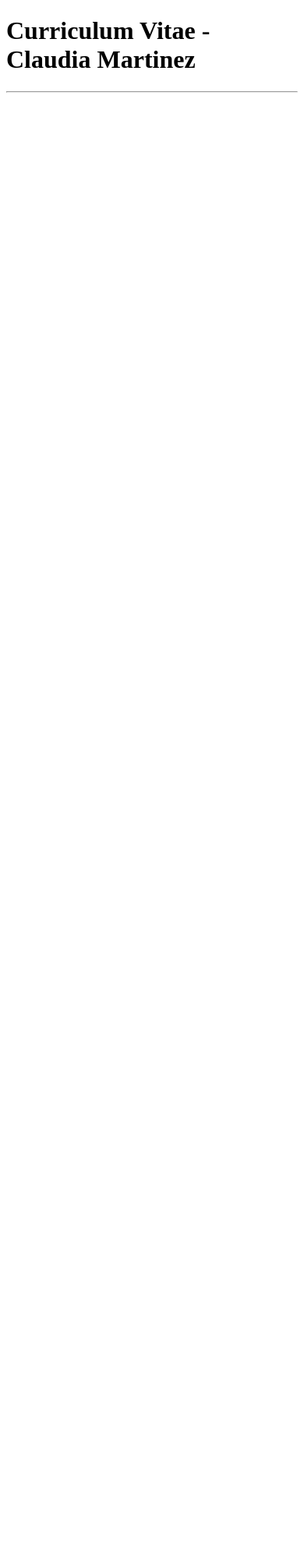
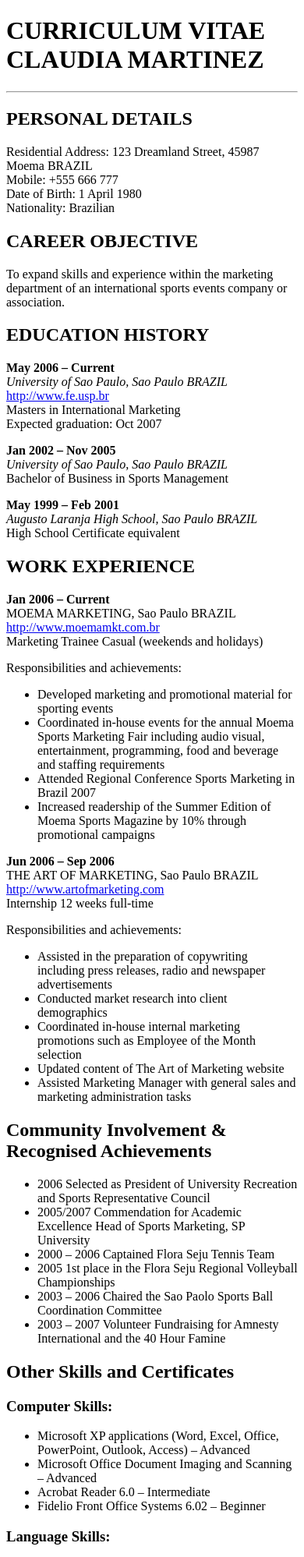
Before and after one commit to AaronSnip/dev109, a plain HTML site: page a1/index.html in a window 390 px wide. Shown: the top 1997 px of the page at 78% size. Before the commit the page ends 844 px from the top, so only its background shows below. Drawn offline with Linux system fonts and the light colour scheme.

Commit message:
final update.html

```diff
--- a/a1/index.html
+++ b/a1/index.html
@@ -1,8 +1,143 @@
 <!DOCTYPE html>
 <html lang="en">
+
 <body>
-    <h1>Curriculum Vitae - Claudia Martinez</h1>
-    <hr>
+<h1>CURRICULUM VITAE CLAUDIA MARTINEZ</h1>
+<hr>
+
+<h2>PERSONAL DETAILS</h2>
+<p>
+Residential Address: 123 Dreamland Street, 45987 Moema BRAZIL<br>
+Mobile: +555 666 777<br>
+Date of Birth: 1 April 1980<br>
+Nationality: Brazilian
+</p>
+
+<h2>CAREER OBJECTIVE</h2>
+<p>
+To expand skills and experience within the marketing department of an international sports events company or   association.
+</p>
+
+<h2>EDUCATION HISTORY</h2>
+<p>
+<strong>May 2006 – Current</strong><br>
+<i>University of Sao Paulo, Sao Paulo BRAZIL</i><br>
+<a href="url">http://www.fe.usp.br</a><br>
+Masters in International Marketing<br>
+Expected graduation: Oct 2007
+</p>
+
+<p>
+<strong>Jan 2002 – Nov 2005</strong><br>
+<i>University of Sao Paulo, Sao Paulo BRAZIL</i><br>
+Bachelor of Business in Sports Management
+</p>
+
+<p>
+<strong>May 1999 – Feb 2001</strong><br>
+<i>Augusto Laranja High School, Sao Paulo BRAZIL</i><br>
+High School Certificate equivalent
+</p>
+
+<h2>WORK EXPERIENCE</h2>
+<p>
+<strong>Jan 2006 – Current</strong><br>
+MOEMA MARKETING, Sao Paulo BRAZIL<br>
+<a href="url">http://www.moemamkt.com.br</a><br>
+Marketing Trainee Casual (weekends and holidays)
+</p>
+
+<p>Responsibilities and achievements:</p>
+<ul>
+<li>Developed marketing and promotional material for sporting events</li>
+<li>Coordinated in-house events for the annual Moema Sports Marketing Fair including audio visual, entertainment, programming, food and beverage and staffing requirements</li>
+<li>Attended Regional Conference Sports Marketing in Brazil 2007</li>
+<li>Increased readership of the Summer Edition of Moema Sports Magazine by 10% through promotional campaigns</li>
+</ul>
+
+<p>
+<strong>Jun 2006 – Sep 2006</strong><br>
+THE ART OF MARKETING, Sao Paulo BRAZIL<br>
+<a href="url">http://www.artofmarketing.com</a><br>
+Internship 12 weeks full-time
+</p>
+
+<p>Responsibilities and achievements:</p>
+<ul>
+<li>Assisted in the preparation of copywriting including press releases, radio and newspaper advertisements</li>
+<li>Conducted market research into client demographics</li>
+<li>Coordinated in-house internal marketing promotions such as Employee of the Month selection</li>
+<li>Updated content of The Art of Marketing website</li>
+<li>Assisted Marketing Manager with general sales and marketing administration tasks</li>
+</ul>
+
+<h2>Community Involvement & Recognised Achievements</h2>
+<ul>
+<li>2006 Selected as President of University Recreation and Sports Representative Council</li>
+<li>2005/2007 Commendation for Academic Excellence Head of Sports Marketing, SP University</li>
+<li>2000 – 2006 Captained Flora Seju Tennis Team</li>
+<li>2005 1st place in the Flora Seju Regional Volleyball Championships</li>
+<li>2003 – 2006 Chaired the Sao Paolo Sports Ball Coordination Committee</li>
+<li>2003 – 2007 Volunteer Fundraising for Amnesty International and the 40 Hour Famine</li>
+</ul>
+
+<h2>Other Skills and Certificates</h2>
+<h3>Computer Skills:</h3>
+<ul>
+<li>Microsoft XP applications (Word, Excel, Office, PowerPoint, Outlook, Access) – Advanced</li>
+<li>Microsoft Office Document Imaging and Scanning – Advanced</li>
+<li>Acrobat Reader 6.0 – Intermediate</li>
+<li>Fidelio Front Office Systems 6.02 – Beginner</li>
+</ul>
+
+<h3>Language Skills:</h3>
+<ul>
+<li>Portuguese – Native Tongue</li>
+<li>French – Basic (reading and writing skills)</li>
+</ul>
+
+<h3>Other:</h3>
+<ul>
+<li>St John's Ambulance Senior First Aid Certificate – 2007</li>
+</ul>
+
+<h2>Personal Competencies</h2>
+<p>
+Ability to work in a fast-paced environment to set deadlines<br>
+Excellent oral and written correspondence with an exceptional attention to detail<br>
+Highly organised with a creative flair for project work<br>
+Enthusiastic self-starter who contributes well to the team<br>
+</p>
+
+<h2>Interests and Activities</h2>
+<p>
+Tennis, volleyball, surfing, pottery, graphic design
+</p>
+
+<h2>References</h2>
+<p>
+Mr Juan Maciel<br>
+Events Manager<br>
+Moema Marketing<br>
+13 Sejuado Road<br>
+Moema 38280<br>
+Sao Paulo BRAZIL<br>
+Ph: +555 111 999<br>
+Fax: +555 111 998<br>
+Email: juanmaciel@moemamktg.br
+</p>
+
+<p>
+Ms Izabela Monteiro<br>
+Marketing Manager<br>
+The Art of Marketing<br>
+98 Bonita Way<br>
+Moema 38280<br>
+Sao Paulo BRAZIL<br>
+Ph: +555 222 333<br>
+Fax: +555 222 334<br>
+Email: izabelam@artofmarketing.com
+</p>
 
 </body>
 </html>
```
